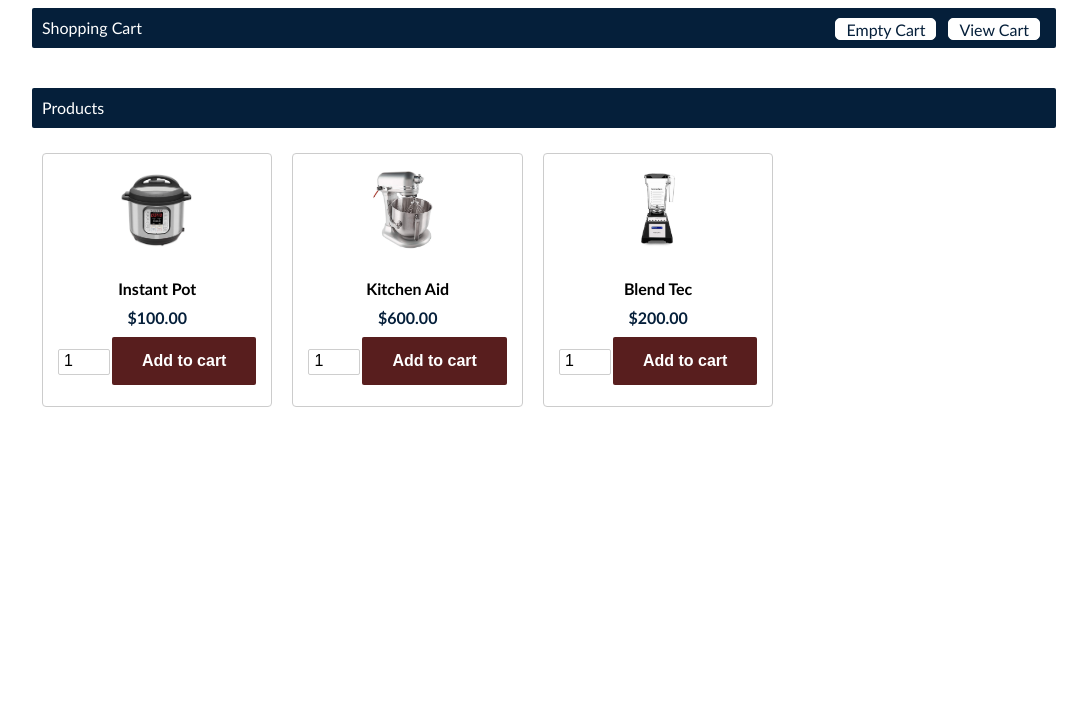
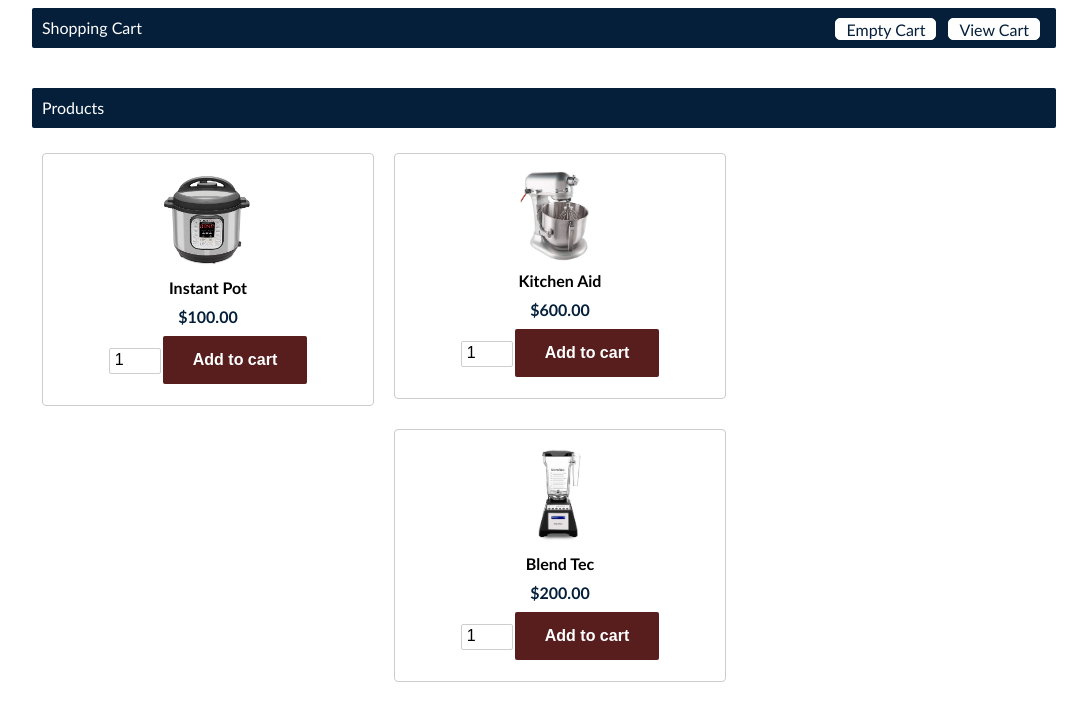
Before and after one commit to heathercostello/cs313, a PHP site: page /assignments/week3/shopping-cart/index.php in a window 1280 px wide. Shown: the top 721 px of the page, without its empty margins (96-1183 px from the left). Run offline with PHP 8.4, Linux system fonts and the light colour scheme.

Commit message:
change34343844

```diff
--- a/web/assignments/week3/shopping-cart/style.css
+++ b/web/assignments/week3/shopping-cart/style.css
@@ -128,12 +128,12 @@ a.btnRemoveAction:visited {
 }
 
 .product-image {
-    height: 100px;
+    width: 300px;
     background-color: #FFF;
 }
 
 .image_size {
-    height: 80px;
+    width: 110px;
 }
 
 .clear-float {
```
